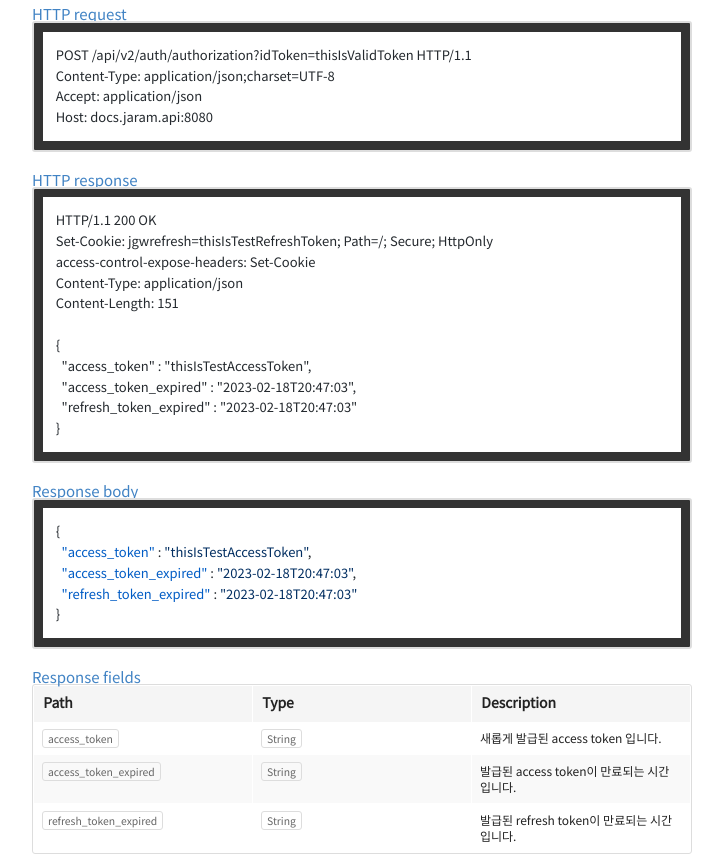
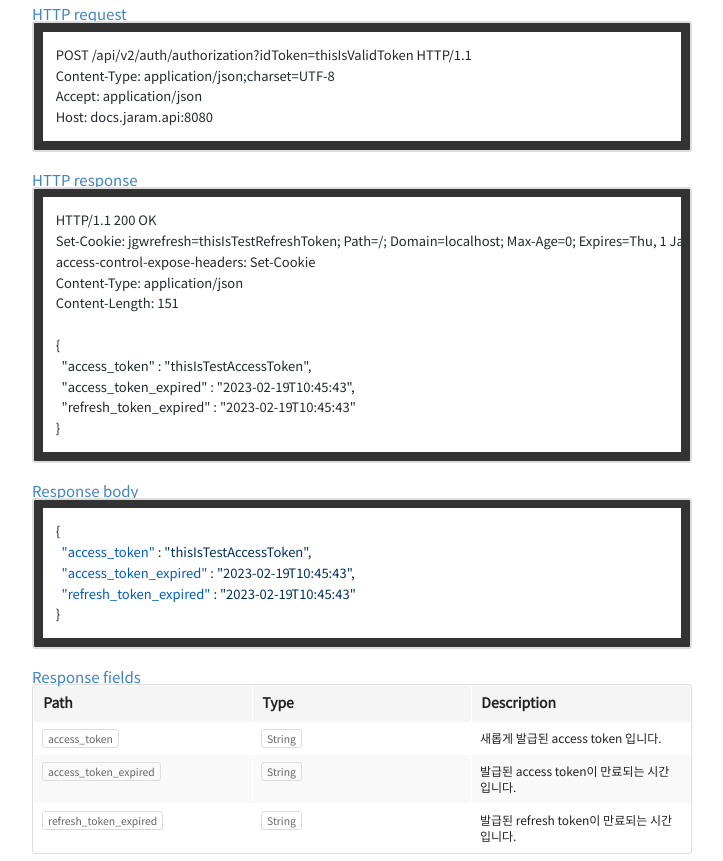
Before and after one commit to msng-devs/JGW-Auth, a plain HTML site: page docs/index.html in a window 1280 px wide. Shown: the part 1539-2400 px from the top of the page, without its empty margins (428-1151 px from the left). Drawn offline with nearby package versions, Linux system fonts and the light colour scheme.

Commit message:
[FIX] publishToken 테스트 사양이 잘못 설계된점 수정

```diff
--- a/docs/index.html
+++ b/docs/index.html
@@ -1471,15 +1471,15 @@ Host: docs.jaram.api:8080</code></pre>
 <div class="listingblock">
 <div class="content">
 <pre class="highlightjs highlight nowrap"><code class="language-http hljs" data-lang="http">HTTP/1.1 200 OK
-Set-Cookie: jgwrefresh=thisIsTestRefreshToken; Path=/; Secure; HttpOnly
+Set-Cookie: jgwrefresh=thisIsTestRefreshToken; Path=/; Domain=localhost; Max-Age=0; Expires=Thu, 1 Jan 1970 00:00:00 GMT; Secure; HttpOnly; SameSite=None
 access-control-expose-headers: Set-Cookie
 Content-Type: application/json
 Content-Length: 151
 
 {
   "access_token" : "thisIsTestAccessToken",
-  "access_token_expired" : "2023-02-18T20:47:03",
-  "refresh_token_expired" : "2023-02-18T20:47:03"
+  "access_token_expired" : "2023-02-19T10:45:43",
+  "refresh_token_expired" : "2023-02-19T10:45:43"
 }</code></pre>
 </div>
 </div>
@@ -1490,8 +1490,8 @@ Content-Length: 151
 <div class="content">
 <pre class="highlightjs highlight nowrap"><code class="language-json hljs" data-lang="json">{
   "access_token" : "thisIsTestAccessToken",
-  "access_token_expired" : "2023-02-18T20:47:03",
-  "refresh_token_expired" : "2023-02-18T20:47:03"
+  "access_token_expired" : "2023-02-19T10:45:43",
+  "refresh_token_expired" : "2023-02-19T10:45:43"
 }</code></pre>
 </div>
 </div>
@@ -2012,7 +2012,7 @@ Content-Length: 99
 
 {
   "access_token" : "thisIsNewAccessToken!",
-  "access_token_expired" : "2023-02-18T20:47:03"
+  "access_token_expired" : "2023-02-19T10:45:43"
 }</code></pre>
 </div>
 </div>
@@ -2023,7 +2023,7 @@ Content-Length: 99
 <div class="content">
 <pre class="highlightjs highlight nowrap"><code class="language-json hljs" data-lang="json">{
   "access_token" : "thisIsNewAccessToken!",
-  "access_token_expired" : "2023-02-18T20:47:03"
+  "access_token_expired" : "2023-02-19T10:45:43"
 }</code></pre>
 </div>
 </div>
@@ -2184,7 +2184,7 @@ Cookie: jgwrefresh=thisIs.ValidRefresh.Token</code></pre>
 <div class="listingblock">
 <div class="content">
 <pre class="highlightjs highlight nowrap"><code class="language-http hljs" data-lang="http">HTTP/1.1 200 OK
-Set-Cookie: jgwrefresh=; Path=/; Max-Age=0; Expires=Thu, 01 Jan 1970 00:00:00 GMT; Secure; HttpOnly
+Set-Cookie: jgwrefresh=; Path=/; Domain=localhost; Max-Age=0; Expires=Thu, 1 Jan 1970 00:00:00 GMT; Secure; HttpOnly; SameSite=None
 access-control-expose-headers: Set-Cookie
 Content-Type: application/json
 Content-Length: 74
@@ -2256,7 +2256,7 @@ Cookie: jgwrefresh=thisIs.ValidRefresh.Token</code></pre>
 <div class="listingblock">
 <div class="content">
 <pre class="highlightjs highlight nowrap"><code class="language-http hljs" data-lang="http">HTTP/1.1 203 Non-Authoritative Information
-Set-Cookie: jgwrefresh=; Path=/; Max-Age=0; Expires=Thu, 01 Jan 1970 00:00:00 GMT; Secure; HttpOnly
+Set-Cookie: jgwrefresh=; Path=/; Domain=localhost; Max-Age=0; Expires=Thu, 1 Jan 1970 00:00:00 GMT; Secure; HttpOnly; SameSite=None
 access-control-expose-headers: Set-Cookie
 Content-Type: application/json
 Content-Length: 75
```
Also changed, not shown: 1 other file.
